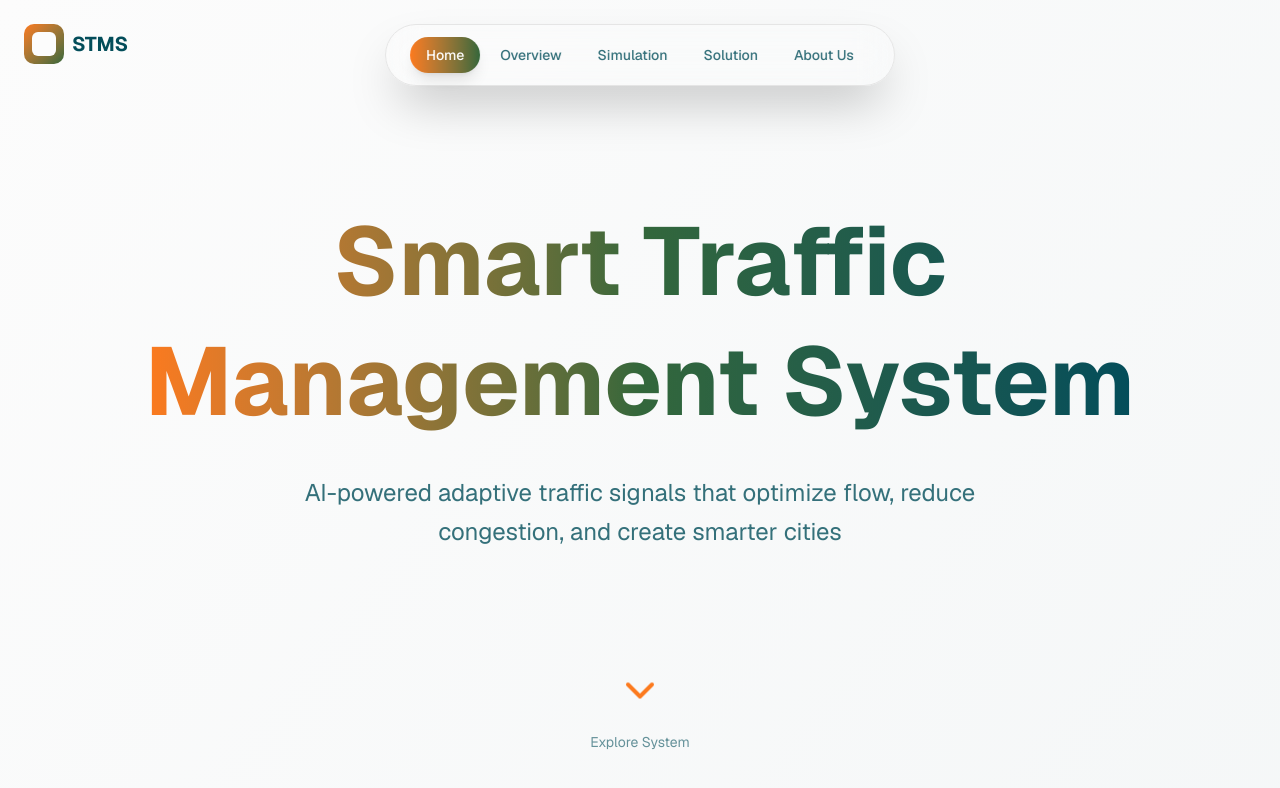
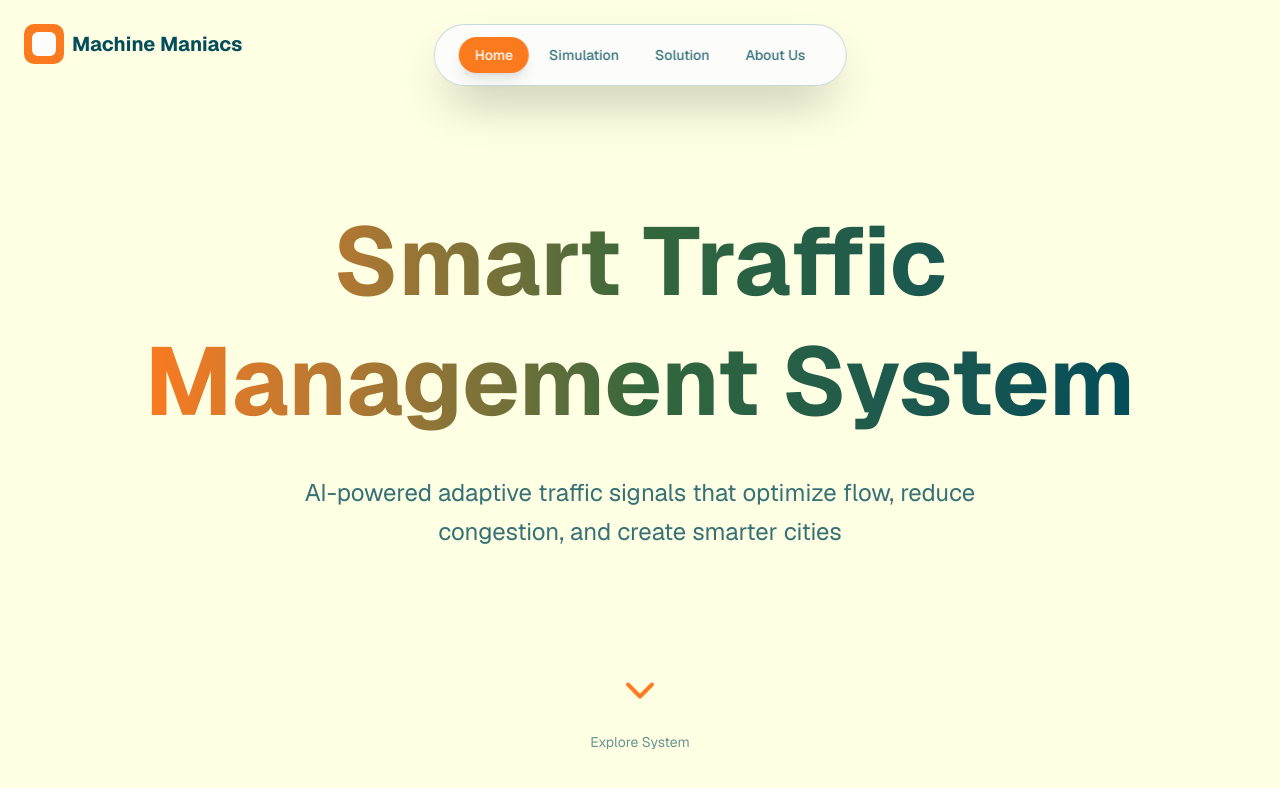
Before and after one commit to SaiGuruInukurthi/SIH_2025_PS50, a Next.js app: page / in a window 1280 px wide. Shown: the top 788 px of the page. Built offline with nearby package versions, Linux system fonts and the light colour scheme.

Commit message:
Changed bg color

```diff
--- a/app/about/page.tsx
+++ b/app/about/page.tsx
@@ -84,7 +84,7 @@ export default function AboutPage() {
   const [hoveredCard, setHoveredCard] = useState<string | null>(null)
 
   return (
-    <div className="min-h-screen bg-gradient-to-br from-[#FCFCFC] to-[#034D5A]/5">
+    <div className="min-h-screen bg-[#FFFFE3]">
       <Navigation />
 
       <main className="pt-24 pb-16 px-6">
--- a/app/home/page.tsx
+++ b/app/home/page.tsx
@@ -66,7 +66,7 @@ export default function HomePage() {
   }
 
   return (
-    <div className="min-h-screen bg-gradient-to-br from-[#FCFCFC] to-[#034D5A]/5">
+    <div className="min-h-screen bg-[#FFFFE3]">
       <Navigation />
 
       <main className="pt-24 pb-16 px-6">
--- a/app/page.tsx
+++ b/app/page.tsx
@@ -19,7 +19,7 @@ export default function LandingPage() {
   }
 
   return (
-    <div className="min-h-screen bg-gradient-to-br from-[#FCFCFC] to-[#034D5A]/5">
+    <div className="min-h-screen bg-[#FFFFE3]">
       <Navigation />
 
       {/* Hero Section */}
@@ -56,7 +56,7 @@ export default function LandingPage() {
       </main>
 
       {/* Placeholder for next section */}
-      <section className="min-h-screen bg-[#FCFCFC] flex items-center justify-center">
+      <section className="min-h-screen bg-[#FFFFE3] flex items-center justify-center">
         <div className="text-center">
           <h2 className="text-4xl font-bold text-[#034D5A] mb-4">Welcome to the Future of Traffic Management</h2>
           <p className="text-lg text-[#034D5A]/70">Navigate through our system using the menu above</p>
--- a/app/simulation/page.tsx
+++ b/app/simulation/page.tsx
@@ -131,7 +131,7 @@ export default function SimulationPage() {
   )
 
   return (
-    <div className="min-h-screen bg-gradient-to-br from-[#FCFCFC] to-[#034D5A]/5">
+    <div className="min-h-screen bg-[#FFFFE3]">
       <Navigation />
 
       <main className="pt-24 pb-16 px-6">
--- a/app/solution/page.tsx
+++ b/app/solution/page.tsx
@@ -104,7 +104,7 @@ export default function SolutionPage() {
   }
 
   return (
-    <div className="min-h-screen bg-gradient-to-br from-[#FCFCFC] to-[#034D5A]/5">
+    <div className="min-h-screen bg-[#FFFFE3]">
       <Navigation />
 
       <main className="pt-24 pb-16 px-6">
--- a/components/navigation.tsx
+++ b/components/navigation.tsx
@@ -19,7 +19,6 @@ const Navigation = () => {
 
   const navItems = [
     { href: "/", label: "Home" },
-    { href: "/home", label: "Overview" },
     { href: "/simulation", label: "Simulation" },
     { href: "/solution", label: "Solution" },
     { href: "/about", label: "About Us" },
@@ -27,21 +26,21 @@ const Navigation = () => {
 
   return (
     <>
-      {/* Logo - Fixed position in top left */}
+      {/* Logo - Fixed position in top left - Always visible */}
       <div className="fixed top-6 left-6 z-50">
         <Link href="/" className="flex items-center space-x-2 group">
-          <div className="w-10 h-10 bg-gradient-to-br from-[#FC7A1E] to-[#33673B] rounded-lg flex items-center justify-center group-hover:scale-110 transition-transform duration-300">
+          <div className="w-10 h-10 bg-[#FC7A1E] rounded-lg flex items-center justify-center group-hover:scale-110 transition-transform duration-300">
             <div className="w-6 h-6 bg-[#FCFCFC] rounded-sm"></div>
           </div>
-          <span className="text-xl font-bold text-[#034D5A] group-hover:text-[#FC7A1E] transition-colors duration-300">
-            STMS
+          <span className="text-xl font-bold text-[#034D5A] group-hover:text-[#FC7A1E] transition-colors duration-300 select-none">
+            Machine Maniacs
           </span>
         </Link>
       </div>
 
       {/* Centered Navigation Pill */}
       <nav className="fixed top-6 left-1/2 transform -translate-x-1/2 z-50">
-        <div className="bg-[#FFFE3]/20 backdrop-blur-lg border border-[#FFFE3]/30 rounded-full px-6 py-3 shadow-2xl">
+        <div className="bg-[#FCFCFC]/90 backdrop-blur-lg border border-[#034D5A]/20 rounded-full px-6 py-3 shadow-2xl">
           {/* Navigation Links */}
           <div className="flex items-center space-x-1">
             {navItems.map((item) => (
@@ -50,8 +49,8 @@ const Navigation = () => {
                 href={item.href}
                 className={`relative px-4 py-2 text-sm font-medium transition-all duration-300 rounded-full ${
                   pathname === item.href
-                    ? "text-white bg-gradient-to-r from-[#FC7A1E] to-[#33673B] shadow-lg"
-                    : "text-[#034D5A]/80 hover:text-[#FC7A1E] hover:bg-[#FFFE3]/20"
+                    ? "text-white bg-[#FC7A1E] shadow-lg"
+                    : "text-[#034D5A]/80 hover:text-[#FC7A1E] hover:bg-[#33673B]/10"
                 }`}
               >
                 {item.label}
@@ -63,7 +62,7 @@ const Navigation = () => {
 
       {/* Mobile Menu Button - Fixed position in top right */}
       <div className="fixed top-6 right-6 z-50 md:hidden">
-        <button className="p-3 text-[#034D5A] hover:text-[#FC7A1E] transition-colors duration-300 bg-[#FFFE3]/20 backdrop-blur-lg border border-[#FFFE3]/30 rounded-full shadow-lg">
+        <button className="p-3 text-[#034D5A] hover:text-[#FC7A1E] transition-colors duration-300 bg-[#FCFCFC]/90 backdrop-blur-lg border border-[#034D5A]/20 rounded-full shadow-lg">
           <svg className="w-6 h-6" fill="none" stroke="currentColor" viewBox="0 0 24 24">
             <path strokeLinecap="round" strokeLinejoin="round" strokeWidth={2} d="M4 6h16M4 12h16M4 18h16" />
           </svg>
```
